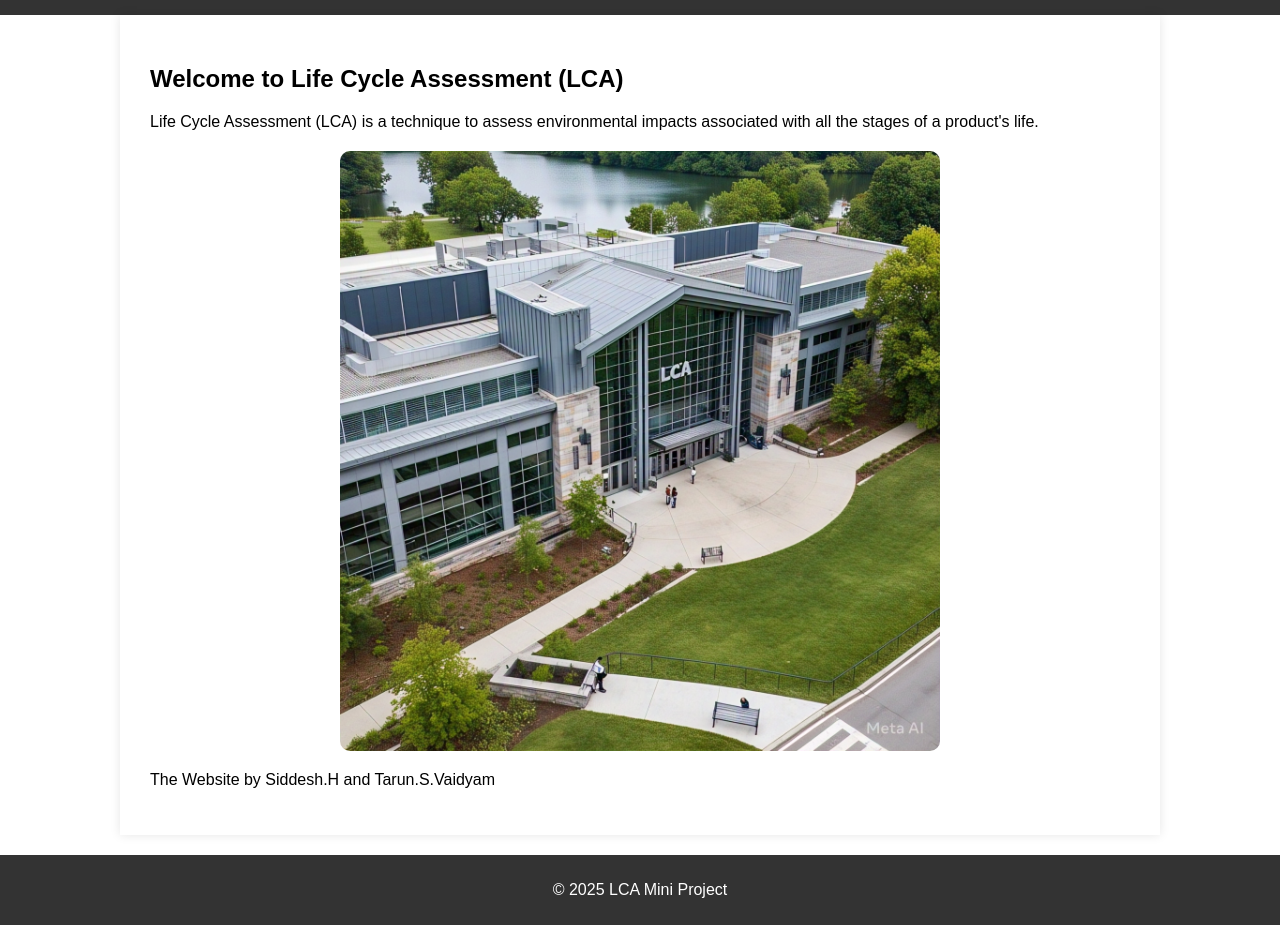
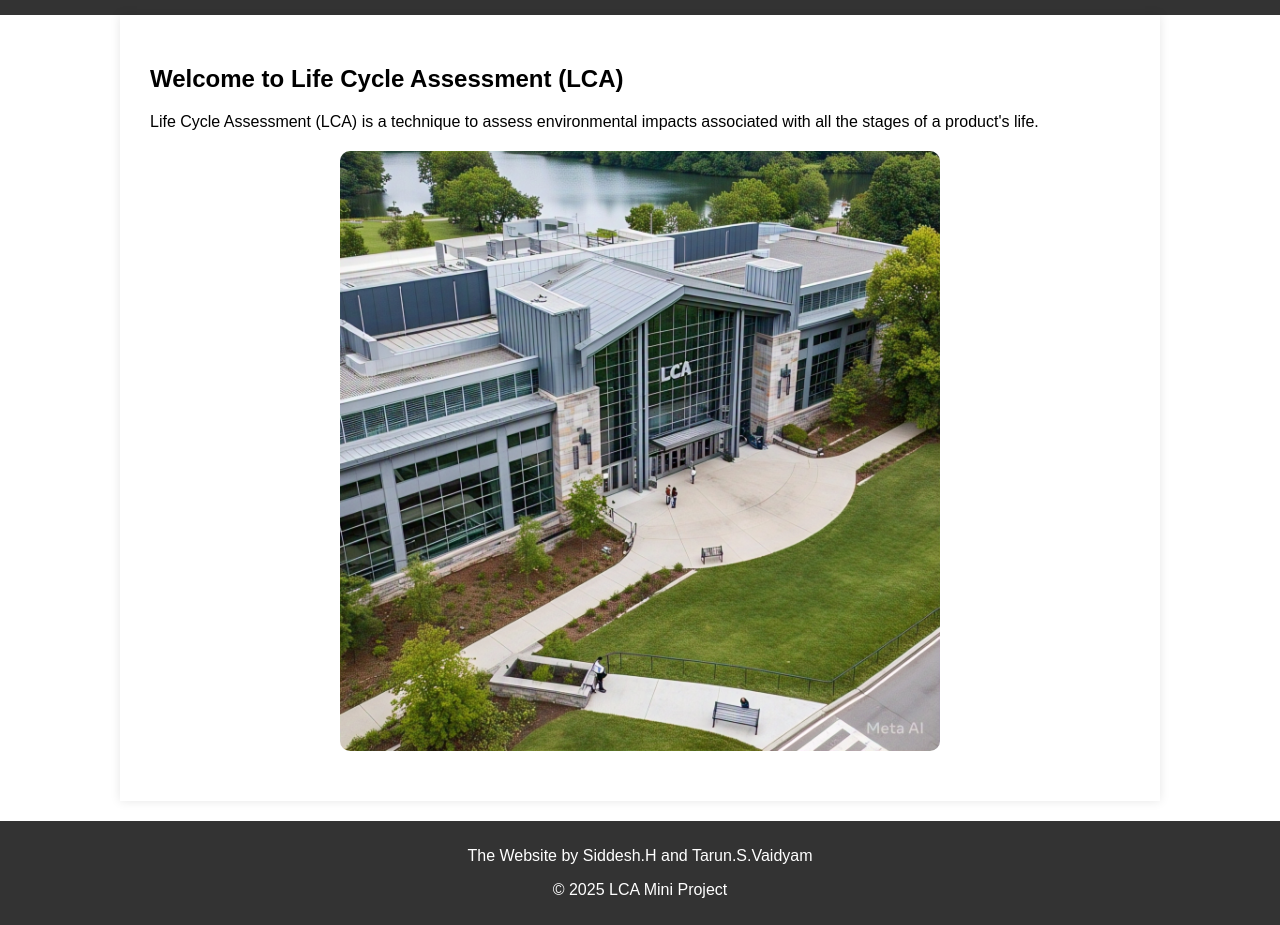
Before and after one commit to memyselfsiddesh/Lca-mini-site, a plain HTML site: page index.html in a window 1280 px wide. Shown: the part 85-1010 px from the top of the page. Drawn offline with Linux system fonts and the light colour scheme.

Commit message:
Update index.html

```diff
--- a/index.html
+++ b/index.html
@@ -24,14 +24,10 @@
         Life Cycle Assessment (LCA) is a technique to assess environmental impacts associated with all the stages of a product's life.
       </p>
       <img src="lca-overview.jpg" alt="LCA Overview" class="page-img" />
-      <p>
-
-        The Website by Siddesh.H and Tarun.S.Vaidyam
-
-    </p>
     </section>
-  </main>
+  </main><p>
   <footer>
+    <p>  The Website by Siddesh.H and Tarun.S.Vaidyam   </p>
     <p>&copy; 2025 LCA Mini Project</p>
   </footer>
 </body>
```
